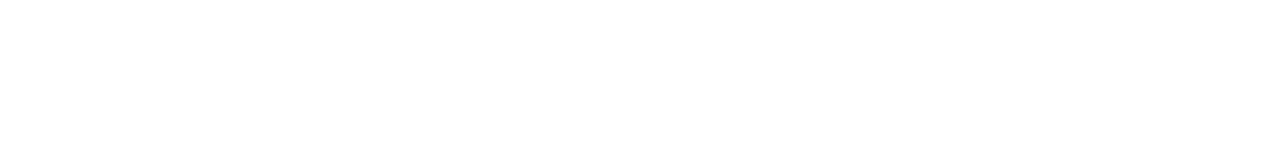
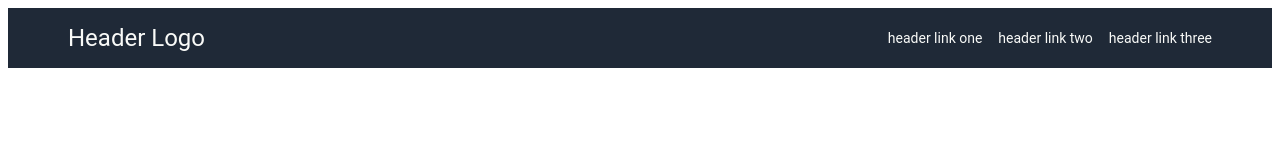
Before and after one commit to jalexjar/landing, a plain HTML site: page index.html in a window 1280 px wide. Drawn offline with Linux system fonts and the light colour scheme.

Commit message:
v0.01 first version of header complete, starting hero

```diff
--- a/index.html
+++ b/index.html
@@ -7,6 +7,28 @@
   <link rel="stylesheet" href="style.css">
 </head>
 <body>
+  <div class="header">
+    <div class="head-logo">Header Logo</div>
+    <div class="head-links">
+      <ul>
+        <li><a href="#">header link one</a></li>
+        <li><a href="#">header link two</a></li>
+        <li><a href="#">header link three</a></li>
+      </ul>
+    </div>
+  </div>
+
+<!--
+  <div class="hero">
+    <div class="hero-text">
+      <div class="hero-main">This website is awesome</div>
+      <div class="hero-sub">This website has some subtext that goes here under the main title. It's a smaller font and the color is lower contrast.</div>
+    </div>
+    <div class="hero-pic">
+
+    </div>
+  </div>
+-->
 
 </body>
 </html>
--- a/style.css
+++ b/style.css
@@ -0,0 +1,43 @@
+body {
+  font-family: Roboto, sans-serif;
+}
+
+.header {
+  display: flex;
+  align-items: center;
+  justify-content: space-between;
+  background-color: #1f2937;
+  padding: 8px 60px;
+}
+
+.hero {
+  background-color: #1f2937;
+  padding: 8px 60px;
+}
+
+.head-logo {
+  font-size: 24px;
+  color: #f9faf8;
+}
+
+.head-links, .hero-sub {
+  font-size: 14px;
+  color: #e5e7eb;
+}
+
+.hero-main {
+  font-size: 48px;
+  font-weight: 900;
+  color: #f9faf8;
+}
+
+.header ul {
+  display: flex;
+  list-style-type: none;
+  gap: 16px;
+}
+
+a {
+  text-decoration: none;
+  color: #f9faf8;
+}
```
